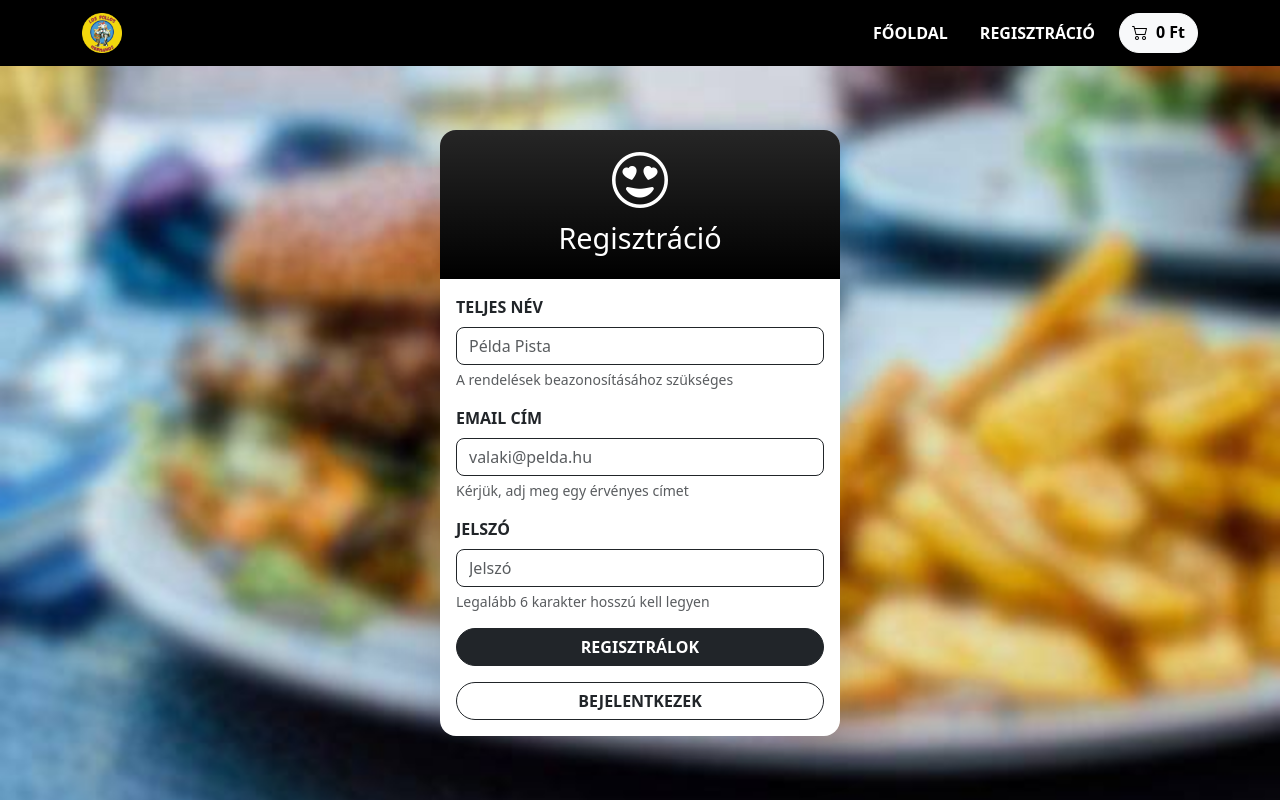
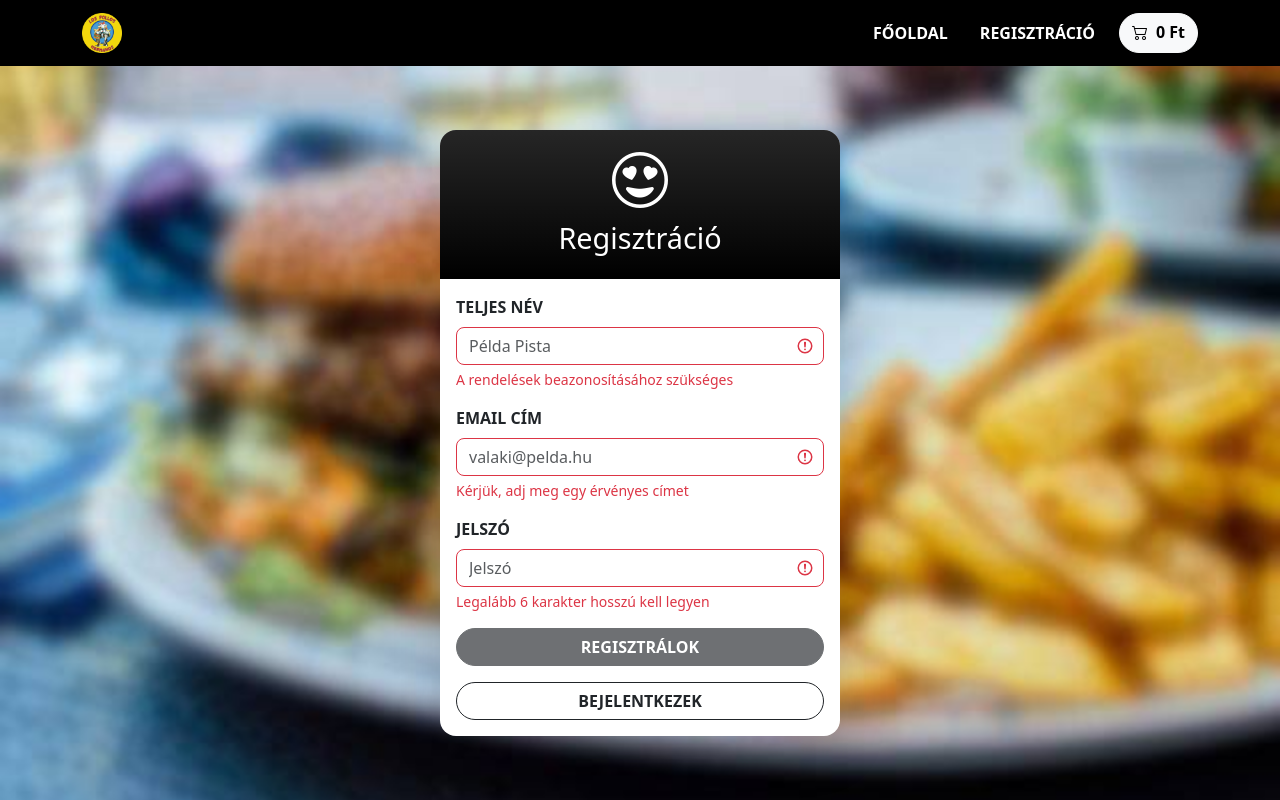
Before and after one commit to bombasztikus/Vizsgaremek, a Vue app in the folder frontend/: page /register in a window 1280 px wide. Built offline with nearby package versions, Linux system fonts and the light colour scheme; no server answers.

Commit message:
űrlap validáció ux

```diff
--- a/frontend/src/views/LoginView.vue
+++ b/frontend/src/views/LoginView.vue
@@ -58,7 +58,7 @@ watch([session], onSessionPreset);
                     <AppAlert :text="error.error" :type="error?.css_class" v-if="error" />
                     <div class="mb-3">
                         <label for="inputEmail" class="form-label text-uppercase fw-bold">Email cím</label>
-                        <input type="email" class="form-control rounded-3" id="inputEmail" v-model="email" placeholder="valaki@pelda.hu" :class="{
+                        <input type="email" class="form-control rounded-3" id="inputEmail" v-model.trim="email" placeholder="valaki@pelda.hu" :class="{
                             'border-dark': email.trim().length > 0,
                             'is-invalid': email.trim().length === 0,
                         }">
@@ -69,7 +69,7 @@ watch([session], onSessionPreset);
                     </div>
                     <div class="mb-3">
                         <label for="inputPassword" class="form-label text-uppercase fw-bold">Jelszó</label>
-                        <input type="password" class="form-control rounded-3" id="inputPassword" v-model="password" placeholder="Jelszó" :class="{
+                        <input type="password" class="form-control rounded-3" id="inputPassword" v-model.trim="password" placeholder="Jelszó" :class="{
                             'border-dark': password.trim().length > 0,
                             'is-invalid': password.trim().length === 0,
                         }">
--- a/frontend/src/views/RegisterView.vue
+++ b/frontend/src/views/RegisterView.vue
@@ -59,22 +59,40 @@ watch([session], onSessionPreset);
             <form class="card-body p-3" @submit.prevent="submit">
                     <AppAlert :text="error.error" :type="error?.css_class" v-if="error" />
                     <div class="mb-3">
-                        <label for="fullNameHelp" class="form-label text-uppercase fw-bold">Teljes név</label>
-                        <input type="text" class="form-control border-dark rounded-3" id="inputEmail" aria-describedby="fullNameHelp" v-model="fullName" placeholder="Példa Pista">
-                        <div id="fullNameHelp" class="form-text">A rendelések beazonosításához szükséges</div>
+                        <label for="inputFullName" class="form-label text-uppercase fw-bold">Teljes név</label>
+                        <input type="text" class="form-control rounded-3" id="inputFullName" aria-describedby="fullNameHelp" v-model.trim="fullName" placeholder="Példa Pista" :class="{
+                            'border-dark': fullName.trim().length > 0,
+                            'is-invalid': fullName.trim().length === 0,
+                        }">
+                        <div id="fullNameHelp" class="form-text" :class="{
+                            'valid-feedback': fullName.trim().length > 0,
+                            'invalid-feedback': fullName.trim().length === 0,
+                        }">A rendelések beazonosításához szükséges</div>
                     </div>
                     <div class="mb-3">
                         <label for="inputEmail" class="form-label text-uppercase fw-bold">Email cím</label>
-                        <input type="email" class="form-control border-dark rounded-3" id="inputEmail" aria-describedby="emailHelp" v-model="email" placeholder="valaki@pelda.hu">
-                        <div id="emailHelp" class="form-text">Kérjük, adj meg egy érvényes címet</div>
+                        <input type="email" class="form-control rounded-3" id="inputEmail" aria-describedby="emailHelp" v-model.trim="email" placeholder="valaki@pelda.hu" :class="{
+                            'border-dark': email.trim().length > 0,
+                            'is-invalid': email.trim().length === 0,
+                        }">
+                        <div id="emailHelp" class="form-text" :class="{
+                            'valid-feedback': email.trim().length > 0,
+                            'invalid-feedback': email.trim().length === 0,
+                        }">Kérjük, adj meg egy érvényes címet</div>
                     </div>
                     <div class="mb-3">
                         <label for="inputPassword" class="form-label text-uppercase fw-bold">Jelszó</label>
-                        <input type="password" class="form-control border-dark rounded-3" id="inputPassword" aria-describedby="passwordHelp" v-model="password" placeholder="Jelszó">
-                        <div id="passwordHelp" class="form-text">Legalább 6 karakter hosszú kell legyen</div>
+                        <input type="password" class="form-control rounded-3" id="inputPassword" aria-describedby="passwordHelp" v-model.trim="password" placeholder="Jelszó" :class="{
+                            'border-dark': password.trim().length > 0,
+                            'is-invalid': password.trim().length === 0,
+                        }">
+                        <div id="passwordHelp" class="form-text" :class="{
+                            'valid-feedback': password.trim().length > 0,
+                            'invalid-feedback': password.trim().length === 0,
+                        }">Legalább 6 karakter hosszú kell legyen</div>
                     </div>
                     <div class="mb-3">
-                        <button type="submit" class="btn btn-dark fw-bold w-100 rounded-pill text-uppercase">Regisztrálok</button>
+                        <button type="submit" class="btn btn-dark fw-bold w-100 rounded-pill text-uppercase" :disabled="email.length === 0 || password.length === 0 || fullName.length == 0">Regisztrálok</button>
                     </div>
                     <RouterLink class="btn btn-outline-dark fw-bold w-100 rounded-pill text-uppercase" :to="{ name: 'login' }">Bejelentkezek</RouterLink>
                 </form>
```
